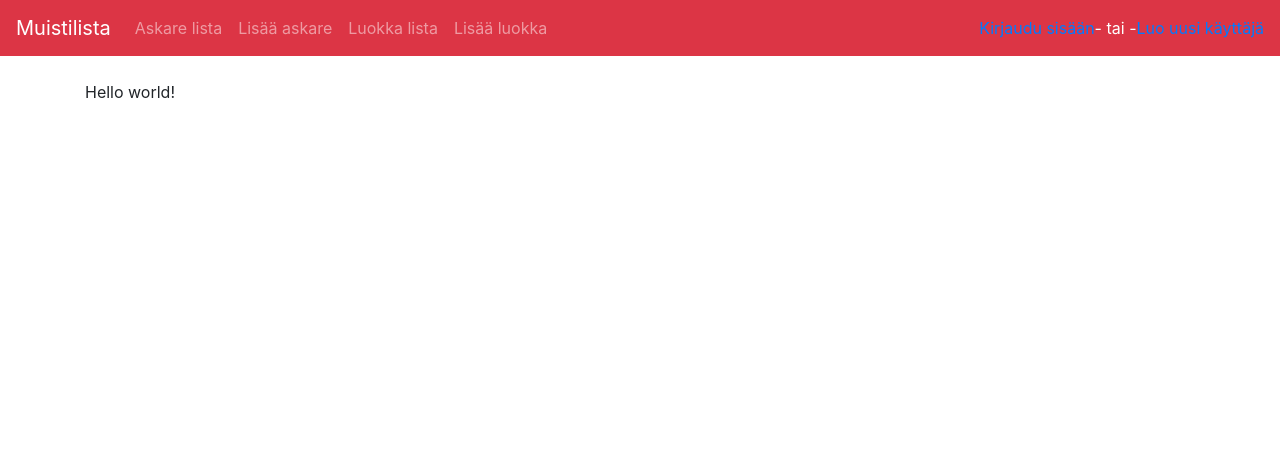
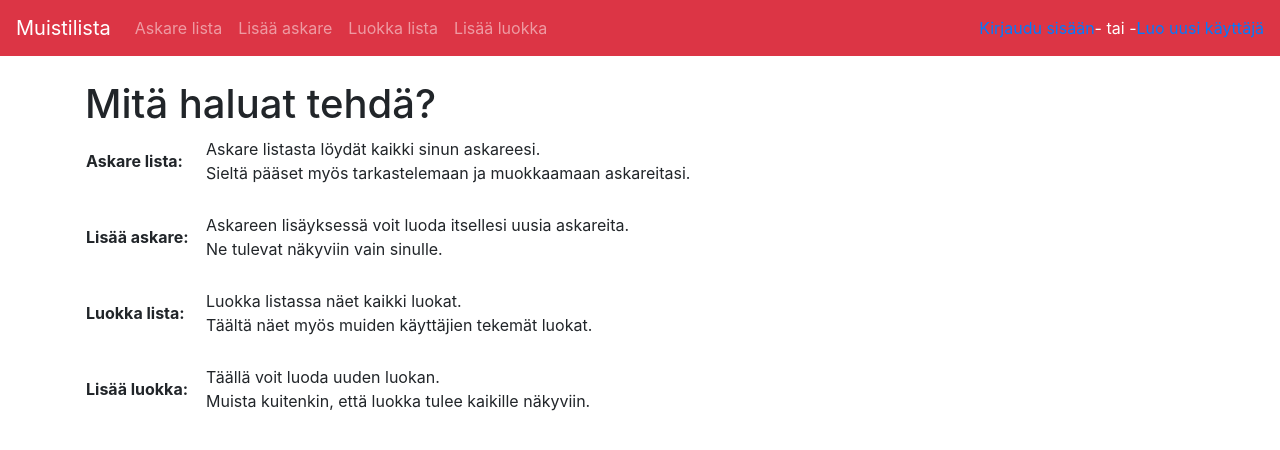
Before and after one commit to Savolainen95/Tsoha-Muistilista, a Flask app: page / in a window 1280 px wide. Shown: the top 450 px of the page. Run offline with Flask 2, Linux system fonts and the light colour scheme; some libraries are stand-ins or nearby versions.

Commit message:
lisätty toiminnallisuutta

```diff
--- a/application/__init__.py
+++ b/application/__init__.py
@@ -10,6 +10,7 @@ if os.environ.get("HEROKU"):
 else:
     app.config["SQLALCHEMY_DATABASE_URI"] = "sqlite:///tasks.db"
     app.config["SQLALCHEMY_ECHO"] = True
+
 
 
 db = SQLAlchemy(app)
@@ -36,6 +37,8 @@ login_manager.init_app(app)
 login_manager.login_view = "auth_login"
 login_manager.login_message = "Kirjaudu sisään käyttääksesi tätä toimintoa."
 
+
+
 @login_manager.user_loader
 def load_user(user_id):
     return Käyttäjä.query.get(user_id)
--- a/application/auth/models.py
+++ b/application/auth/models.py
@@ -30,3 +30,6 @@ class Käyttäjä(db.Model):
 
     def is_authenticated(self):
         return True
+
+    def roles(self):
+        return ["ADMIN"]
--- a/application/luokka/views.py
+++ b/application/luokka/views.py
@@ -46,3 +46,9 @@ def luokka_remove(luokka_id):
 def luokka_avaa_yksittainen(luokka_id):
     l = Luokka.query.get(luokka_id)
     return render_template("luokka/specs.html", luokka = l)
+
+@app.route("/luokka/modify/<luokka_id>/", methods=["POST"])
+@login_required
+def luokka_muokkaa(luokka_id):
+    t = Luokka.query.get(luokka_id)
+    return render_template("luokka/modify.html", luokka = t, lomake = LuokkaLomake())
--- a/application/tasks/views.py
+++ b/application/tasks/views.py
@@ -82,12 +82,11 @@ def tasks_set_done(task_id):
 @app.route("/tasks/", methods=["POST"])
 @login_required
 def tasks_create():
-    for int in lista:
-        print(int)
+
 
     lomake = TehtäväLomake(request.form)
     if not lomake.validate():
-        return render_template("tasks/new.html", lomake = lomake, lista = lista)
+        return render_template("tasks/new.html", lomake = lomake)
 
     t = Task(lomake.nimi.data)
     t.done = lomake.tehty.data
--- a/application/templates/index.html
+++ b/application/templates/index.html
@@ -1,23 +1,60 @@
 {% extends "layout.html" %}
 
 {% block body %}
-<p>
-  Hello world!
-</p>
+<h1>Mitä haluat tehdä?</h1>
 
-{% if tarvitsee_askareen is defined %}
-<p>
-  Seuraavilla käyttäjillä suorittamattomia askareita:
-</p>
 
-<ul>
-  {% for kayttaja in tarvitsee_askareen %}
-  <li>
-    {{kayttaja.nimi}}
-  </li>
-  {% endfor %}
-</ul>
 
-{% endif %}
+<table sty>
+  <tr>
+    <td>
+      <b>Askare lista:</b>
+    </td>
+    <td>
+      &nbsp &nbsp
+    </td>
+    <td>
+      Askare listasta löydät kaikki sinun askareesi. <br> Sieltä pääset myös tarkastelemaan ja muokkaamaan askareitasi.
+    </td>
+  </tr>
+  <tr>
+    <td>&nbsp</td>
+  </tr>
+  <tr>
+    <td>
+      <b>Lisää askare:</b>
+    </td>
+    <td>
+    </td>
+    <td>
+      Askareen lisäyksessä voit luoda itsellesi uusia askareita.<br> Ne tulevat näkyviin vain sinulle.
+    </td>
+  </tr>
+  <tr>
+    <td>&nbsp</td>
+  </tr>
+  <tr>
+    <td>
+      <b>Luokka lista:</b>
+    </td>
+    <td></td>
+    <td>
+      Luokka listassa näet kaikki luokat. <br> Täältä näet myös muiden käyttäjien tekemät luokat.
+    </td>
+  </tr>
+  <tr>
+    <td>&nbsp</td>
+  </tr>
+  <tr>
+    <td>
+      <b>Lisää luokka:</b>
+    </td>
+    <td></td>
+    <td>
+      Täällä voit luoda uuden luokan.<br> Muista kuitenkin, että luokka tulee kaikille näkyviin.
+    </td>
+  </tr>
+</table>
+
 
 {% endblock %}
--- a/application/templates/luokka/specs.html
+++ b/application/templates/luokka/specs.html
@@ -26,7 +26,7 @@
     </tbody>
 </table>
 
-<form method="POST" action="{{ url_for('tasks_muokkaa', task_id=luokka.id) }}">
+<form method="POST" action="{{ url_for('luokka_muokkaa', luokka_id = luokka.id) }}">
         <input type="submit" value="Muokkaa"/>
 </form>
 <input type="button" value="Takaisin" onclick="history.back()">
--- a/application/templates/tasks/list.html
+++ b/application/templates/tasks/list.html
@@ -36,5 +36,6 @@
     </tr>
     {% endif %}
     {% endfor %}
+
   </table>
 {% endblock %}
```
Also changed, not shown: application/templates/auth/kirjautuminen.html (+12 -1 lines), application/templates/luokka/modify.html (added, +18 -0 lines), application/tasks.db, application/templates/tasks/modify.html (line endings or trailing spaces).
